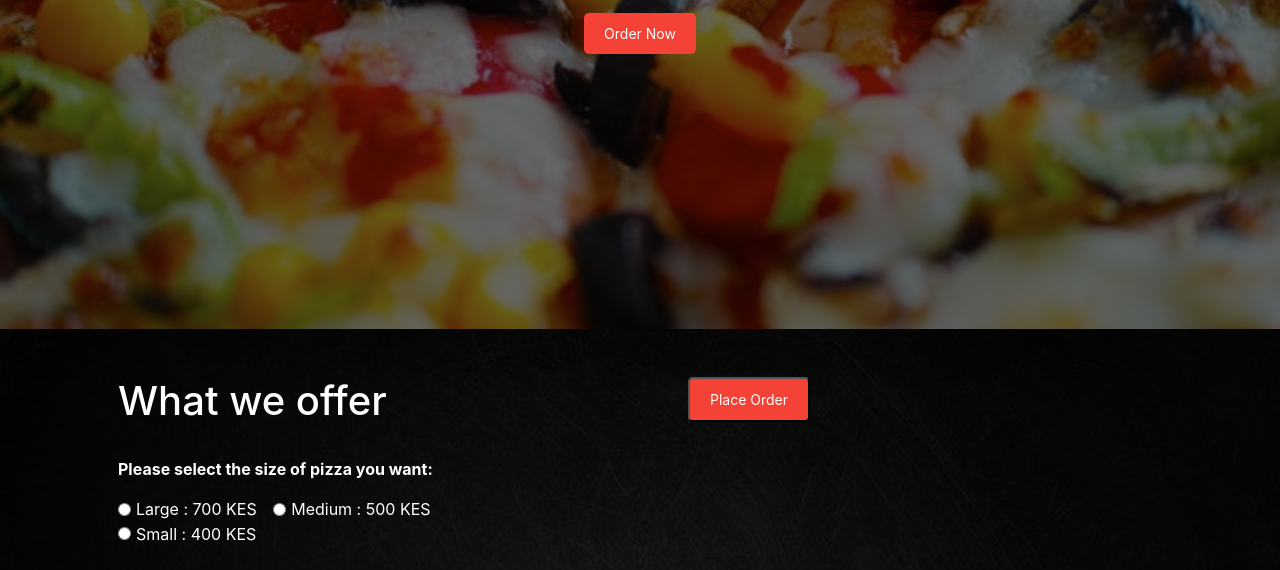
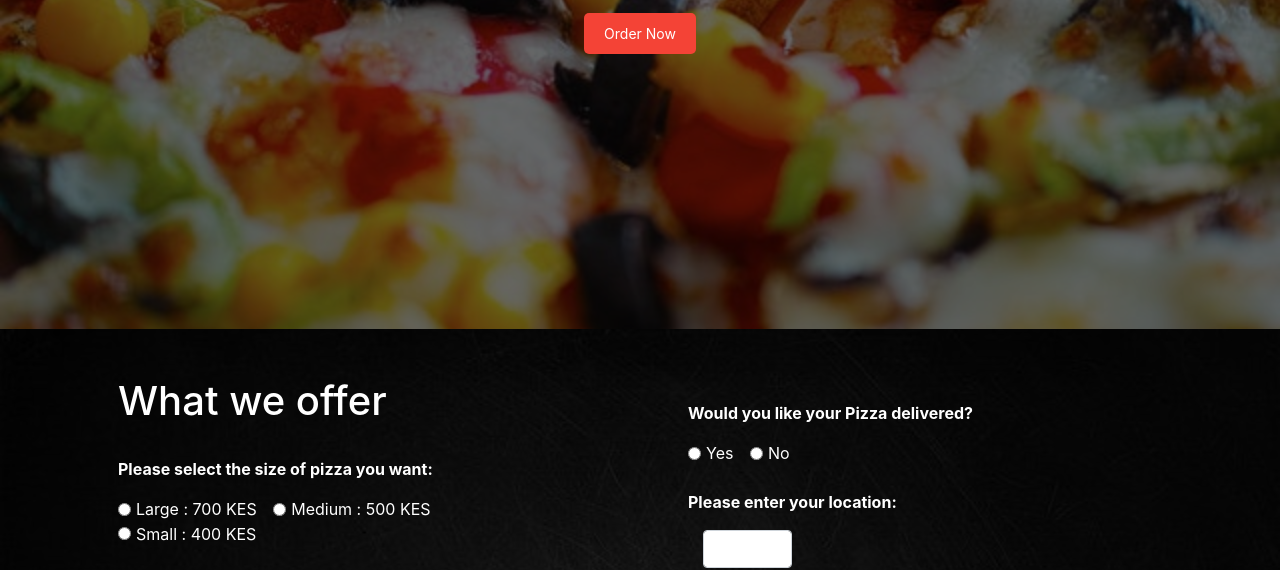
Before and after one commit to Makena-Maryann/DelishPizzaHut, a plain HTML site: page index.html in a window 1280 px wide. Shown: the part 391-961 px from the top of the page. Drawn offline with nearby package versions, Linux system fonts and the light colour scheme.

Commit message:
Added a delivery option

```diff
--- a/index.html
+++ b/index.html
@@ -264,7 +264,50 @@
           </div>
 
           <div class="col-md-6 p-5">
-            <p><input type="button" class="connector" value="Place Order" /></p>
+            <!--Delivery-->
+            <div class="delivery">
+              <p class="font-weight-bold pt-4">
+                Would you like your Pizza delivered?
+              </p>
+              <div class="form-check form-check-inline size">
+                <input
+                  class="form-check-input"
+                  type="radio"
+                  name="deliveries"
+                  id="yes"
+                  value="yes"
+                />
+                <label class="form-check-label" for="large">
+                  Yes
+                </label>
+              </div>
+              <div class="form-check form-check-inline size">
+                <input
+                  class="form-check-input"
+                  type="radio"
+                  name="deliveries"
+                  id="no"
+                  value="no"
+                />
+                <label class="form-check-label" for="medium">
+                  No
+                </label>
+              </div>
+              <p class="font-weight-bold pt-4">
+                Please enter your location:
+              </p>
+              <div class="delivery col-lg-3 col-md-4 col-sm-3">
+                <input
+                  class="form-control"
+                  name="delivery"
+                  type="text"
+                  value=""
+                />
+              </div>
+            </div>
+            <p class="pt-5">
+              <input type="button" class="connector" value="Place Order" />
+            </p>
           </div>
         </div>
       </div>
```
